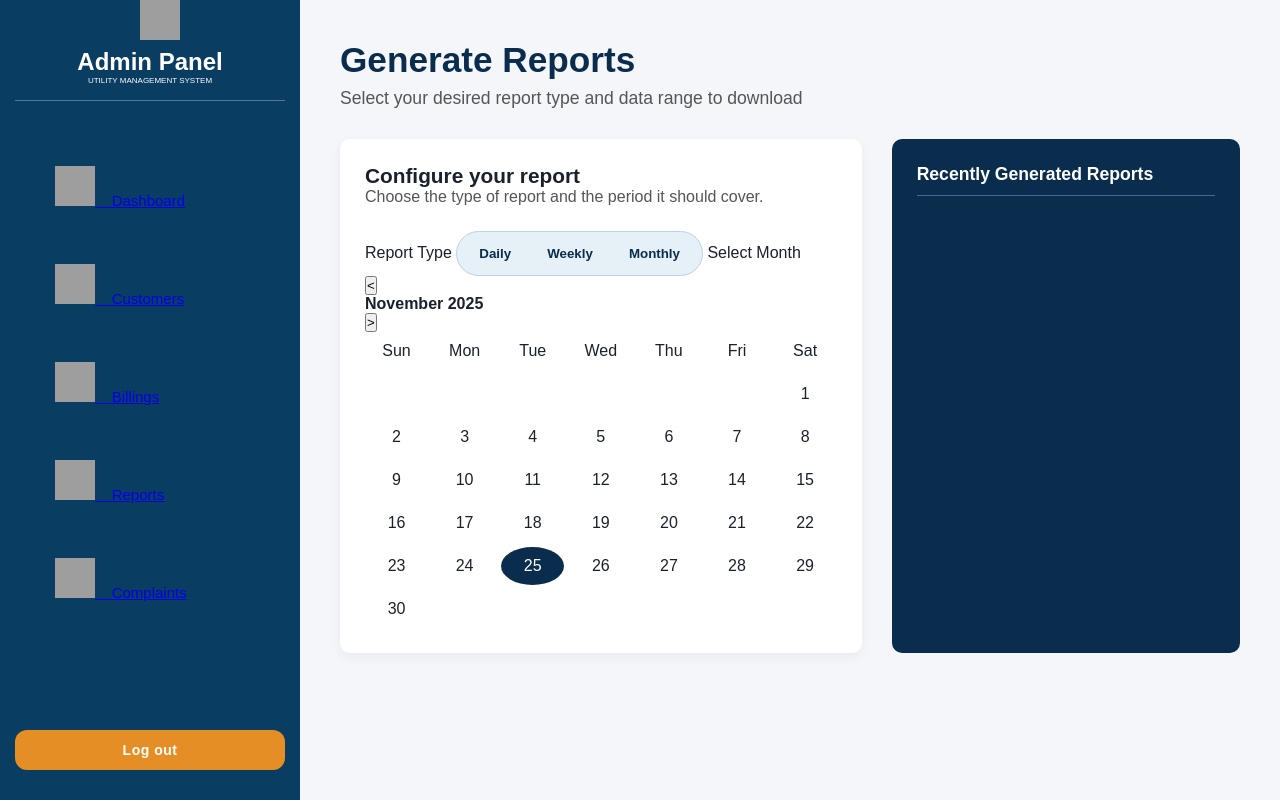
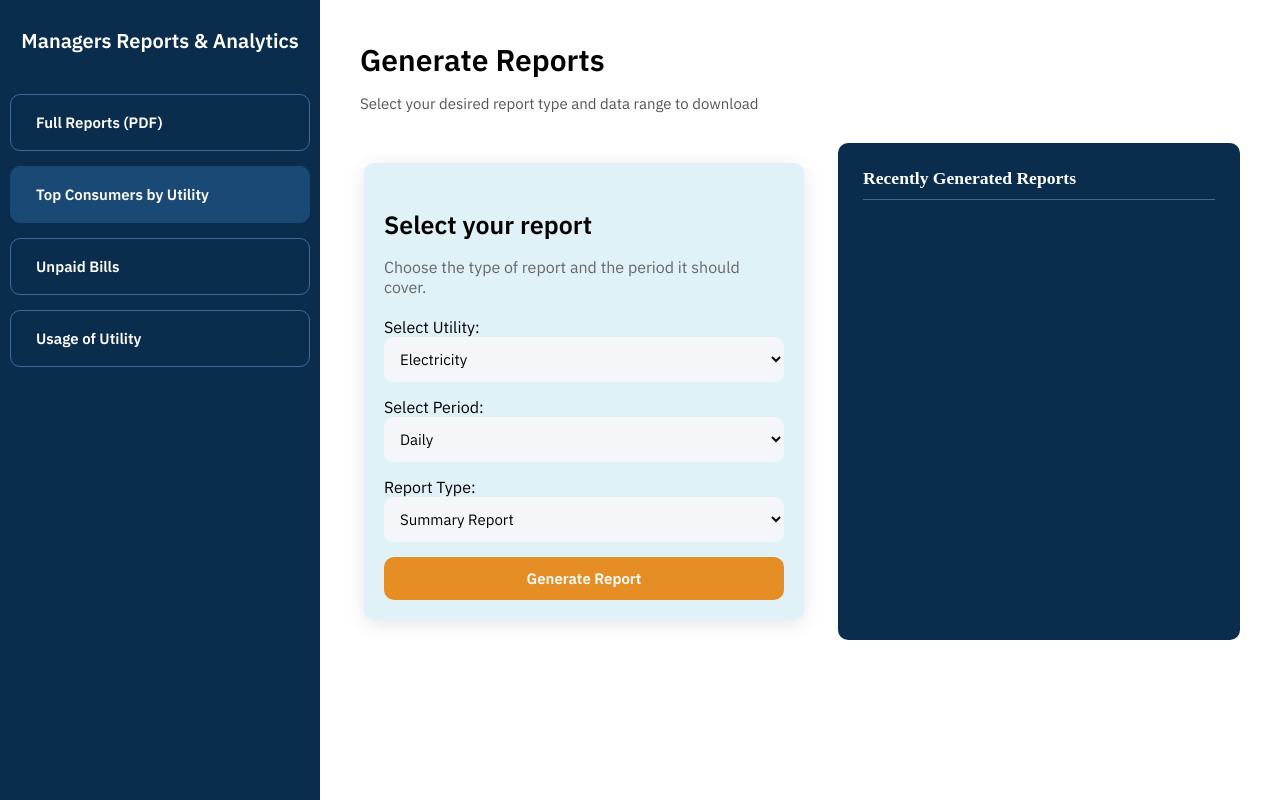
Before and after one commit to Sadeeshana/Utility-Managment-System, a PHP site: page /Genaratereports.html in a window 1280 px wide. Run offline with PHP 8.4, Linux system fonts and the light colour scheme; grey boxes are pictures that could not be loaded.

Commit message:
Update Generatereports.css
Update Generatereports.css

```diff
--- a/Frontend/Genaratereport.css
+++ b/Frontend/Genaratereport.css
@@ -1,8 +1,11 @@
+@import url('https://fonts.googleapis.com/css2?family=IBM+Plex+Sans:wght@300;400;500;600;700&display=swap');
+
+
 body {
-    font-family: 'Poppins', Arial, sans-serif;
+    font-family: "IBM Plex Sans'";
     margin: 0;
-    background-color: #f0f4f8;
-    color: #1a202c;
+    background-color: white;
+    color: white;
 }
 
 .app-container {
@@ -10,153 +13,69 @@ body {
     min-height: 100vh;
 }
 
-/* Sidebar */
- * {
-            margin: 0;
-            padding: 0;
-            box-sizing: border-box;
+.sidebar {
+    width: 300px;
+    background-color: #0a2d4d;
+    color: white;
+    padding: 10px;
+    flex-shrink: 0;
 }
 
-        body {
-            background-color: #F5F6FA;
-            font-family: 'IBM Plex Sans', sans-serif;
+.sidebar-title {
+    font-size: 20px;
+    margin-bottom: 40px;
+    text-align: center;
+    font-family: "IBM Plex Sans";
+    font-weight: 600;
 }
 
-        .container {
-            display: flex;
-            height: 100vh;
-        }
-
-        .sidebar {
-            width: 300px;
-            background-color: #0A3D62;
-            color: white;
-            padding: 0px;
+.nav-menu {
     display: flex;
     flex-direction: column;
-            justify-content: space-between;
-
-        }
-
-        .sidebar h2 {
-            margin-bottom: 50px;
-            display: flex;
-            flex-direction: column;
-            align-items: center;
-            gap: 8px;
-        }
-
-        .sidebar h2 p {
-            font-size: 8px;
-            font-weight: normal;
-            color: #FFFFFF;
-            text-align: center;
-            margin-top: -8px;
-            padding-bottom: 15px;
-            border-bottom: 1px solid rgba(255, 255, 255, 0.3);
-            width: 90%;
-            margin-left: auto;
-            margin-right: auto;
-        }
-
-        .sidebar h2 img {
-            width: 40px;
-            height: 40px;
-            margin-left: 20px;
-        }
-
-        .sidebar ul {
-            list-style: none;
-            gap: 50px;
-        }
-
-        .sidebar ul li {
-            padding: 15px 25px;
-            margin: 25px 0;
-            cursor: pointer;
-            display: flex;
-            align-items: center;
-            gap: 10px;
-            border-radius: 5px;
-            transition: all 0.3s;
-            font-weight: normal;
+    gap: 15px;
+    font-family: "IBM Plex Sans";
+    font-weight: 600;
     font-size: 15px;
 }
 
-        .sidebar ul li img {
-            width: 20px;
-            height: 20px;
-            margin-left: 30px;
+.nav-button {
+    display: block;
+    width: 100%;
+    padding: 18px 25px;
+    background-color: transparent;
+    border: 1px solid #3e6b98;
+    color: white;
+    font-family: "IBM Plex Sans";
+    font-size: 15px;
+    font-weight: 600;
+    text-align: left;
+    border-radius: 10px;
+    cursor: pointer;
+    transition: background-color 0.3s;
 }
 
-        .sidebar ul li .Dashboard-Icon  {
-            width: 40px;
-            height: 40px;
+.nav-button:hover,
+.nav-button.active {
+    background-color: #1b4975;
+    border-color: #1b4975;
 }
 
-        .sidebar ul li .Customers-Icon {
-            width: 40px;
-            height: 40px;
+/* Reset and base styling */
+
+html,body{
+  height: 100%;
 }
 
-        .sidebar ul li .Billings-Icon {
-            width: 40px;
-            height: 40px;
+body{
+  margin: 0;
+  background: var(--page-bg);
+  color: var(--panel-text);
+  -webkit-font-smoothing: antialiased;
 }
 
-        .sidebar ul li .Reports-Icon {
-            width: 40px;
-            height: 40px;
-        }
-
-        .sidebar ul li .Complaints-Icon {
-            width: 40px;
-            height: 40px;
-        }
-
-        .sidebar ul li:hover {
-            background-color: rgba(255, 255, 255, 0.1);
-            padding: 10px 20px 10px 20px;
-        }
-
-        .sidebar ul li:active {
-            background-color: rgba(255, 255, 255, 0.2);
-        }
-
-        .sidebar ul li.active {
-            background-color: rgba(255, 255, 255, 0.15);
-            border-left: 4px solid #ffffff;
-            padding-left: 11px;
-        }
-
-        .logout-btn {
-            width: 90%;
-            background-color: #E58E26;
-            color: #FFFFFF;
-            border: none;
-            padding: 12px 8px;
-            border-radius: 12px;
-            cursor: pointer;
-            font-size: 14px;
-            font-weight: 600;
-            letter-spacing: .5px;
-            display: inline-block;
-            transition: background-color .25s ease;
-            margin-left: 15px;
-            margin-bottom: 30px;
-        }
-
-        .logout-btn:hover { background-color: #CC7E22; }
-        .logout-btn:active { background-color: #F5B96A; }
-
-        .main-content {
-            flex: 1;
-            padding: 30px;
-            overflow-y: auto;
-        }
-
-        .main-content h1 {
-            margin-bottom: 20px;
+.page{
+  display: flex;
+  min-height: 100vh;
 }
 
 /* Main Content */
@@ -165,18 +84,21 @@ body {
     flex-grow: 1;
     padding: 40px;
     overflow-y: auto;
+    background-color: white;
 }
 
 .main-header h1 {
-    font-size: 2.2rem;
-    font-weight: 700;
-    color: #0a2d4d;
+    font-family: "IBM Plex Sans";
+    font-size: 30px;
+    font-weight: 600;
+    color: black;
     margin-top: 0;
     margin-bottom: 8px;
 }
 
 .main-header p {
-    font-size: 1.1rem;
+    font-family: "IBM Plex Sans";
+    font-size: 15px;
     color: #555;
     margin-bottom: 30px;
 }
@@ -189,23 +111,73 @@ body {
 .card {
     border-radius: 10px;
     padding: 25px;
+
 }
 
 .configure-card {
-    flex-basis: 60%;
-    background-color: #ffffff;
-    box-shadow: 0 4px 12px rgba(0, 0, 0, 0.05);
+background: #e0f2f8;
+padding: 20px;
+border-radius: 10px;
+box-shadow: 0 4px 20px rgba(0,0,0,0.1);
+max-width: 400px;
+margin: 20px auto;
+font-family: "IBM Plex Sans";
 }
 
+
 .configure-card h3 {
-    font-size: 1.3rem;
+font-size: 25px;
 font-weight: 600;
-    margin-top: 0;
+font-family: "IBM Plex Sans";
+margin-bottom: 10px;
+color: black;
 }
 
+
 .configure-card p {
-    color: #555;
-    margin-bottom: 25px;
+color: #666;
+margin-bottom: 20px;
+}
+
+
+.report-select {
+width: 100%;
+padding: 12px;
+border-radius: 10px;
+border: 1px ;
+margin-bottom: 15px;
+font-size: 15px;
+font-family: "IBM Plex Sans";
+transition: 0.3s ease;
+background-color: #F5F6FA;
+}
+
+
+.report-select:focus {
+border-color: none;
+box-shadow: 0 0 8px rgba(108, 92, 231, 0.3);
+outline: none;
+}
+
+
+.generate-btn {
+width: 100%;
+padding: 12px;
+background: #E58E26;
+color: white;
+border: none;
+border-radius: 10px;
+font-size: 15px;
+font-family: "IBM Plex Sans";
+font-weight: 600;
+cursor: pointer;
+transition: 0.3s ease;
+}
+
+
+.generate-btn:hover {
+transform: translateY(-2px);
+box-shadow: 0 6px 12px rgba(0,0,0,0.15);
 }
 
 .recent-reports-card {
--- a/Frontend/Genaratereports.html
+++ b/Frontend/Genaratereports.html
@@ -8,26 +8,19 @@
     <link href="https://fonts.googleapis.com/css2?family=Poppins:wght@400;500;600;700&display=swap" rel="stylesheet">
 </head>
 <body>
-    <div class="container">
-        <div class="sidebar">
-            <div>
-                <h2>
-                    <img src="/Images/A1.png" alt="Admin-Icon">
-                    Admin Panel
-                    <p>UTILITY MANAGEMENT SYSTEM</p>
-                </h2>
-                <ul>
-                    <li><a href="Dashbaord.html"><img src="/Images/S1.png" class="Dashboard-Icon" alt="Dashboard-Icon"> &nbsp;&nbsp;&nbsp;Dashboard</a></li>
-                    <li><a href="Customermanagement.html"><img src="/Images/S2.png" class="Customers-Icon" alt="Customers-Icon"> &nbsp;&nbsp;&nbsp;Customers</a></li>
-                    <li><a href="Billing_Management.html"><img src="/Images/S3.png" class="Billings-Icon" alt="Billings-Icon"> &nbsp;&nbsp;&nbsp;Billings</a></li>
-                    <li><a href="Genaratereports.html"><img src="/Images/S4.png" class="Reports-Icon" alt="Reports-Icon"> &nbsp;&nbsp;&nbsp;Reports</a></li>
-                    <li><a href="complaint_management.html"><img src="/Images/S5.png" class="Complaints-Icon" alt="Complaints-Icon"> &nbsp;&nbsp;&nbsp;Complaints</a></li>
-                </ul>
+    <div class="page">
+
+     <!--Navigation bar-->
+        <nav class="sidebar">
+            <h2 class="sidebar-title">Managers Reports & Analytics</h2>
+
+            <div class="nav-menu">
+                <button class="nav-button" onclick="window.location.href='Genaratereports.html'">Full Reports (PDF)</button>
+                <button class="nav-button active">Top Consumers by Utility</button>
+                <button class="nav-button" onclick="window.location.href='Unpaidbills.html'">Unpaid Bills</button>
+                <button class="nav-button" >Usage of Utility</button>
             </div>
-            <div class="logout-section">
-                <button class="logout-btn" type="button">Log out</button>
-            </div>
-        </div>
+        </nav>
 
 <!--main part-->
         <main class="main-content">
@@ -39,40 +32,34 @@
             <div class="content-body">
 
                 <section class="card configure-card">
-                    <h3>Configure your report</h3>
-                    <p>Choose the type of report and the period it should cover.</p>
-                    <label class="config-label">Report Type</label>
-                    <div class="report-type-tabs">
-                        <button class="tab-button">Daily</button>
-                        <button class="tab-button">Weekly</button>
-                        <button class="tab-button">Monthly</button>
-                    </div>
+  <h3>Select your report</h3>
+  <p>Choose the type of report and the period it should cover.</p>
 
-                    <label class="config-label">Select Month</label>
-                    <div class="calendar-widget">
-                        <div class ="calender-header">
-                            <button class="calender-nav" id="prev-month">&lt;</button>
-                            <div class="calender-title">
-                                <strong id="calender-month-year">Month Year</strong>
-                            </div>
-                            <button class="calender-nav" id="next-month">&gt;</button>
+<!-- Utility Selection -->
+  <label for="utility">Select Utility:</label>
+  <select id="utility" name="utility" class="report-select">
+    <option value="electricity">Electricity</option>
+    <option value="water">Water</option>
+    <option value="gas">Gas</option>
+  </select>
 
-                        </div>
+  <!-- Report Period Selection -->
+  <label for="report-period">Select Period:</label>
+  <select id="report-period" name="report-period" class="report-select">
+    <option value="daily">Daily</option>
+    <option value="monthly">Monthly</option>
+    <option value="yearly">Yearly</option>
+  </select>
 
-                        <div class="calender-grid " id="calendar-days">
-                            <div class="calendar-cell day-name">Sun</div>
-                            <div class="calendar-cell day-name">Mon</div>
-                            <div class="calendar-cell day-name">Tue</div>
-                            <div class="calendar-cell day-name">Wed</div>
-                            <div class="calendar-cell day-name">Thu</div>
-                            <div class="calendar-cell day-name">Fri</div>
-                            <div class="calendar-cell day-name">Sat</div>
-                        </div>
+  <!-- Report Type Selection -->
+  <label for="report-type">Report Type:</label>
+  <select id="report-type" name="report-type" class="report-select">
+    <option value="summary">Summary Report</option>
+    <option value="detailed">Detailed Report</option>
+  </select>
 
-                    </div>
-
-
-                    </section>
+  <button class="generate-btn">Generate Report</button>
+</section>
 
                 <aside class="card recent-reports-card">
                     <h4>Recently Generated Reports</h4>
```
Lines whose indentation alone changed are shown as unchanged.
